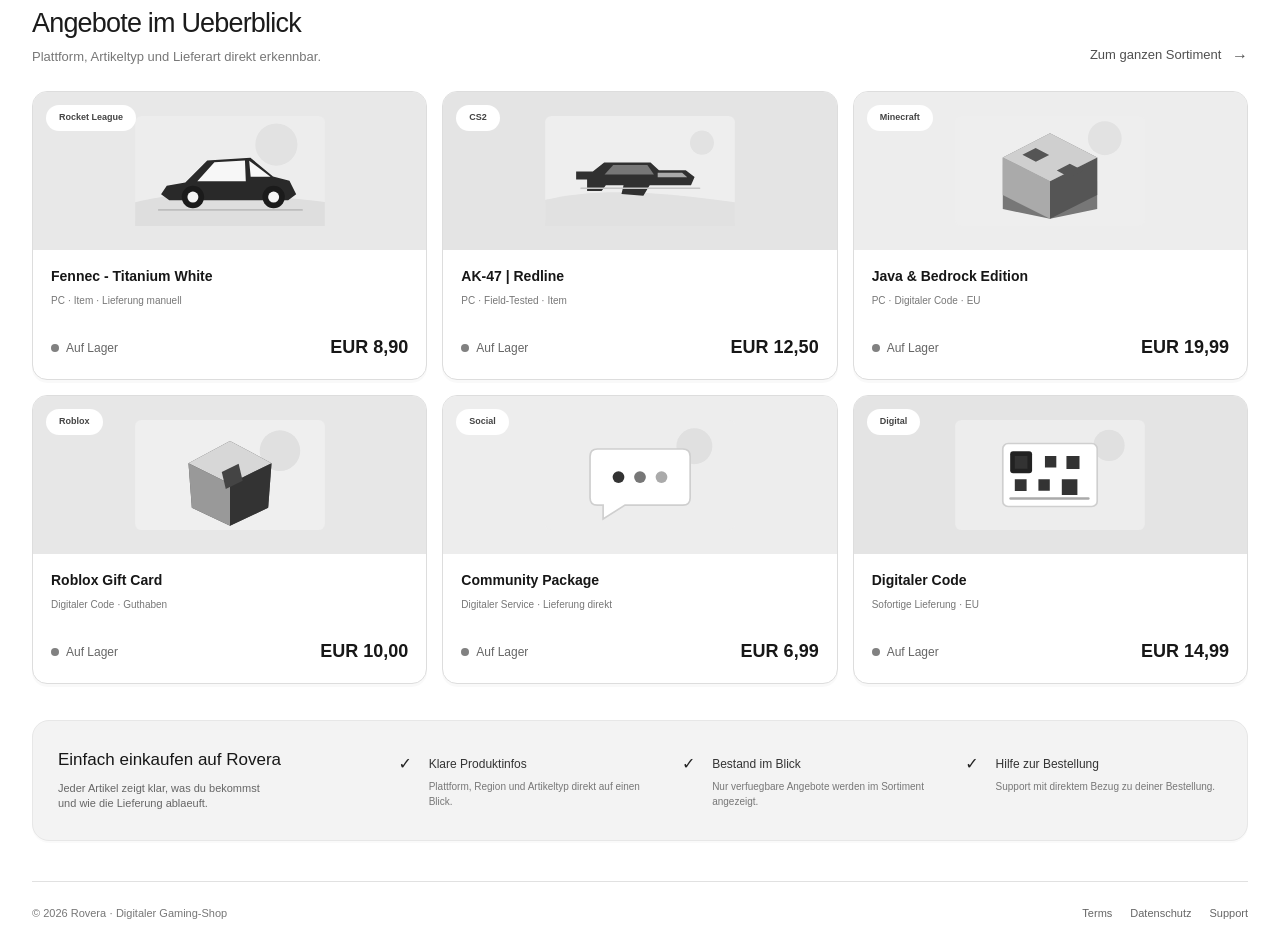
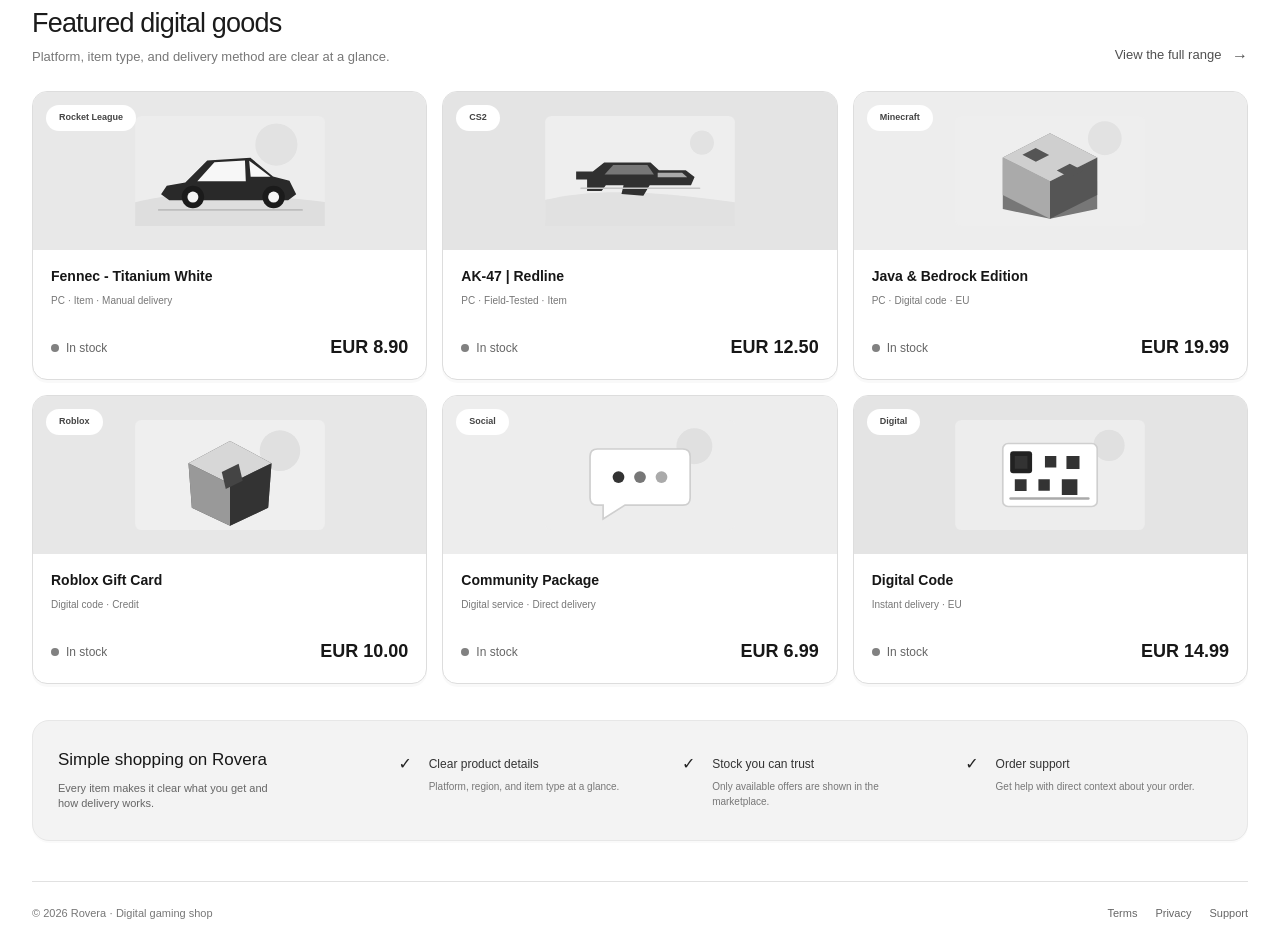
Before and after one commit to sw8tx/rovera, a Next.js app: page / in a window 1280 px wide. Shown: the part 978-1930 px from the top of the page. Built offline with nearby package versions, Linux system fonts and the light colour scheme.

Commit message:
Switch Rovera marketplace to English assets

```diff
--- a/app/page.tsx
+++ b/app/page.tsx
@@ -1,27 +1,27 @@
 const categories = [
-  { icon: '/icons/black/rocketleague.svg', name: 'Rocket League', meta: 'Items & Credits' },
-  { icon: '/icons/black/discord.svg', name: 'Discord', meta: 'Nitro & Boosts' },
-  { icon: '/icons/black/roblox.svg', name: 'Roblox', meta: 'Items & Robux' },
-  { icon: '/icons/black/counterstrike.svg', name: 'Counter-Strike 2', meta: 'Skins & Items' },
-  { icon: '/icons/black/minecraft.svg', name: 'Minecraft', meta: 'Codes & Items' },
-  { icon: '/icons/black/tiktok.svg', name: 'TikTok', meta: 'Accounts & Likes' },
-  { icon: '/icons/black/instagram.svg', name: 'Instagram', meta: 'Accounts & Followers' },
-  { icon: '/icons/black/steam.svg', name: 'Steam', meta: 'Wallet & Games' },
+  { icon: '/assets/icons/black/rocketleague.svg', name: 'Rocket League', meta: 'Items & Credits' },
+  { icon: '/assets/icons/black/discord.svg', name: 'Discord', meta: 'Nitro & Boosts' },
+  { icon: '/assets/icons/black/roblox.svg', name: 'Roblox', meta: 'Items & Robux' },
+  { icon: '/assets/icons/black/counterstrike.svg', name: 'Counter-Strike 2', meta: 'Skins & Items' },
+  { icon: '/assets/icons/black/minecraft.svg', name: 'Minecraft', meta: 'Codes & Items' },
+  { icon: '/assets/icons/black/tiktok.svg', name: 'TikTok', meta: 'Accounts & Likes' },
+  { icon: '/assets/icons/black/instagram.svg', name: 'Instagram', meta: 'Accounts & Followers' },
+  { icon: '/assets/icons/black/steam.svg', name: 'Steam', meta: 'Wallet & Games' },
 ]
 
 const products = [
-  { image: '/assets/images/rocketleague-car-card.svg', category: 'Rocket League', name: 'Fennec - Titanium White', detail: 'PC · Item · Lieferung manuell', price: 'EUR 8,90' },
-  { image: '/assets/images/cs2-rifle-card.svg', category: 'CS2', name: 'AK-47 | Redline', detail: 'PC · Field-Tested · Item', price: 'EUR 12,50' },
-  { image: '/assets/images/minecraft-block-card.svg', category: 'Minecraft', name: 'Java & Bedrock Edition', detail: 'PC · Digitaler Code · EU', price: 'EUR 19,99' },
-  { image: '/assets/images/roblox-item-card.svg', category: 'Roblox', name: 'Roblox Gift Card', detail: 'Digitaler Code · Guthaben', price: 'EUR 10,00' },
-  { image: '/assets/images/community-card.svg', category: 'Social', name: 'Community Package', detail: 'Digitaler Service · Lieferung direkt', price: 'EUR 6,99' },
-  { image: '/assets/images/digital-code-card.svg', category: 'Digital', name: 'Digitaler Code', detail: 'Sofortige Lieferung · EU', price: 'EUR 14,99' },
+  { image: '/assets/images/rocketleague-car-card.svg', category: 'Rocket League', name: 'Fennec - Titanium White', detail: 'PC · Item · Manual delivery', price: 'EUR 8.90' },
+  { image: '/assets/images/cs2-rifle-card.svg', category: 'CS2', name: 'AK-47 | Redline', detail: 'PC · Field-Tested · Item', price: 'EUR 12.50' },
+  { image: '/assets/images/minecraft-block-card.svg', category: 'Minecraft', name: 'Java & Bedrock Edition', detail: 'PC · Digital code · EU', price: 'EUR 19.99' },
+  { image: '/assets/images/roblox-item-card.svg', category: 'Roblox', name: 'Roblox Gift Card', detail: 'Digital code · Credit', price: 'EUR 10.00' },
+  { image: '/assets/images/community-card.svg', category: 'Social', name: 'Community Package', detail: 'Digital service · Direct delivery', price: 'EUR 6.99' },
+  { image: '/assets/images/digital-code-card.svg', category: 'Digital', name: 'Digital Code', detail: 'Instant delivery · EU', price: 'EUR 14.99' },
 ]
 
 const benefits = [
-  { icon: '✓', title: 'Klare Produktinfos', text: 'Plattform, Region und Artikeltyp direkt auf einen Blick.' },
-  { icon: '✓', title: 'Bestand im Blick', text: 'Nur verfuegbare Angebote werden im Sortiment angezeigt.' },
-  { icon: '✓', title: 'Hilfe zur Bestellung', text: 'Support mit direktem Bezug zu deiner Bestellung.' },
+  { icon: '✓', title: 'Clear product details', text: 'Platform, region, and item type at a glance.' },
+  { icon: '✓', title: 'Stock you can trust', text: 'Only available offers are shown in the marketplace.' },
+  { icon: '✓', title: 'Order support', text: 'Get help with direct context about your order.' },
 ]
 
 export default function Page() {
@@ -40,18 +40,18 @@ export default function Page() {
 
       <section className="marketplace-content" id="marketplace">
         <section className="marketplace-hero">
-          <div className="hero-copy-block"><p className="eyebrow">ROVERA MARKETPLACE</p><h1>Gaming-Angebote.<br /><span>Klar & direkt.</span></h1><p className="hero-copy">Finde Items, digitale Codes und Gaming-Angebote - uebersichtlich, mit klaren Details und echtem verfuegbarem Bestand.</p><div className="hero-actions"><a className="hero-button" href="#products">Sortiment entdecken <span>→</span></a><a className="secondary-button" href="#how-it-works">So funktioniert's</a></div><p className="availability-note"><span /> Nur verfuegbare Artikel werden angezeigt</p></div>
-          <article className="hero-product"><div className="hero-product-art"><span>ROVERA PICK</span><img src="/assets/images/rocketleague-car-card.svg" alt="Rocket League Artikel" /></div><small>ROCKET LEAGUE · ITEM</small><h2>Fennec - Titanium White</h2><div><strong>EUR 8,90</strong><span>Auf Lager</span></div></article>
+          <div className="hero-copy-block"><p className="eyebrow">ROVERA MARKETPLACE</p><h1>Gaming goods.<br /><span>Clear & direct.</span></h1><p className="hero-copy">Find items, digital codes, and gaming offers in one place - with clear details and real availability.</p><div className="hero-actions"><a className="hero-button" href="#products">Explore the range <span>→</span></a><a className="secondary-button" href="#how-it-works">How it works</a></div><p className="availability-note"><span /> Only available items are shown</p></div>
+          <article className="hero-product"><div className="hero-product-art"><span>ROVERA PICK</span><img src="/assets/images/rocketleague-car-card.svg" alt="Rocket League item" /></div><small>ROCKET LEAGUE · ITEM</small><h2>Fennec - Titanium White</h2><div><strong>EUR 8.90</strong><span>In stock</span></div></article>
         </section>
 
-        <div className="section-heading"><div><p className="eyebrow">SHOP NACH PLATTFORM</p><h2>Nach Plattform stoebern</h2></div><a href="#products">Alle Kategorien <span>→</span></a></div>
+        <div className="section-heading"><div><p className="eyebrow">SHOP BY PLATFORM</p><h2>Browse by platform</h2></div><a href="#products">All categories <span>→</span></a></div>
         <div className="category-grid">{categories.map((category) => <a className="category-card" id={category.name.toLowerCase().replaceAll(' ', '-')} href="#products" key={category.name}><span className="category-icon"><img src={category.icon} alt="" /></span><span><strong>{category.name}</strong><small>{category.meta}</small></span></a>)}</div>
 
-        <div className="section-heading products-heading" id="products"><div><p className="eyebrow">AUSGEWAEHLTER ROVERA-STOCK</p><h2>Angebote im Ueberblick</h2><p className="section-note">Plattform, Artikeltyp und Lieferart direkt erkennbar.</p></div><a href="#marketplace">Zum ganzen Sortiment <span>→</span></a></div>
-        <div className="product-grid">{products.map((product) => <article className="product-card" key={product.name}><div className="product-art"><span className="product-label">{product.category}</span><img src={product.image} alt="" /></div><div className="product-info"><strong>{product.name}</strong><small>{product.detail}</small><div className="product-bottom"><span className="stock"><i />Auf Lager</span><b>{product.price}</b></div></div></article>)}</div>
+        <div className="section-heading products-heading" id="products"><div><p className="eyebrow">FEATURED ROVERA STOCK</p><h2>Featured digital goods</h2><p className="section-note">Platform, item type, and delivery method are clear at a glance.</p></div><a href="#marketplace">View the full range <span>→</span></a></div>
+        <div className="product-grid">{products.map((product) => <article className="product-card" key={product.name}><div className="product-art"><span className="product-label">{product.category}</span><img src={product.image} alt="" /></div><div className="product-info"><strong>{product.name}</strong><small>{product.detail}</small><div className="product-bottom"><span className="stock"><i />In stock</span><b>{product.price}</b></div></div></article>)}</div>
 
-        <section className="benefit-strip" id="how-it-works"><div><h2>Einfach einkaufen auf Rovera</h2><p>Jeder Artikel zeigt klar, was du bekommst und wie die Lieferung ablaeuft.</p></div>{benefits.map((benefit) => <div className="benefit-card" key={benefit.title}><span className="benefit-icon">{benefit.icon}</span><div><h3>{benefit.title}</h3><p>{benefit.text}</p></div></div>)}</section>
-        <footer className="marketplace-footer"><span>© 2026 Rovera · Digitaler Gaming-Shop</span><div><a href="/tos/">Terms</a><a href="/privacy/">Datenschutz</a><a href="mailto:help@rovera.xyz">Support</a></div></footer>
+        <section className="benefit-strip" id="how-it-works"><div><h2>Simple shopping on Rovera</h2><p>Every item makes it clear what you get and how delivery works.</p></div>{benefits.map((benefit) => <div className="benefit-card" key={benefit.title}><span className="benefit-icon">{benefit.icon}</span><div><h3>{benefit.title}</h3><p>{benefit.text}</p></div></div>)}</section>
+        <footer className="marketplace-footer"><span>© 2026 Rovera · Digital gaming shop</span><div><a href="/tos/">Terms</a><a href="/privacy/">Privacy</a><a href="mailto:help@rovera.xyz">Support</a></div></footer>
       </section>
     </main>
   )
```
